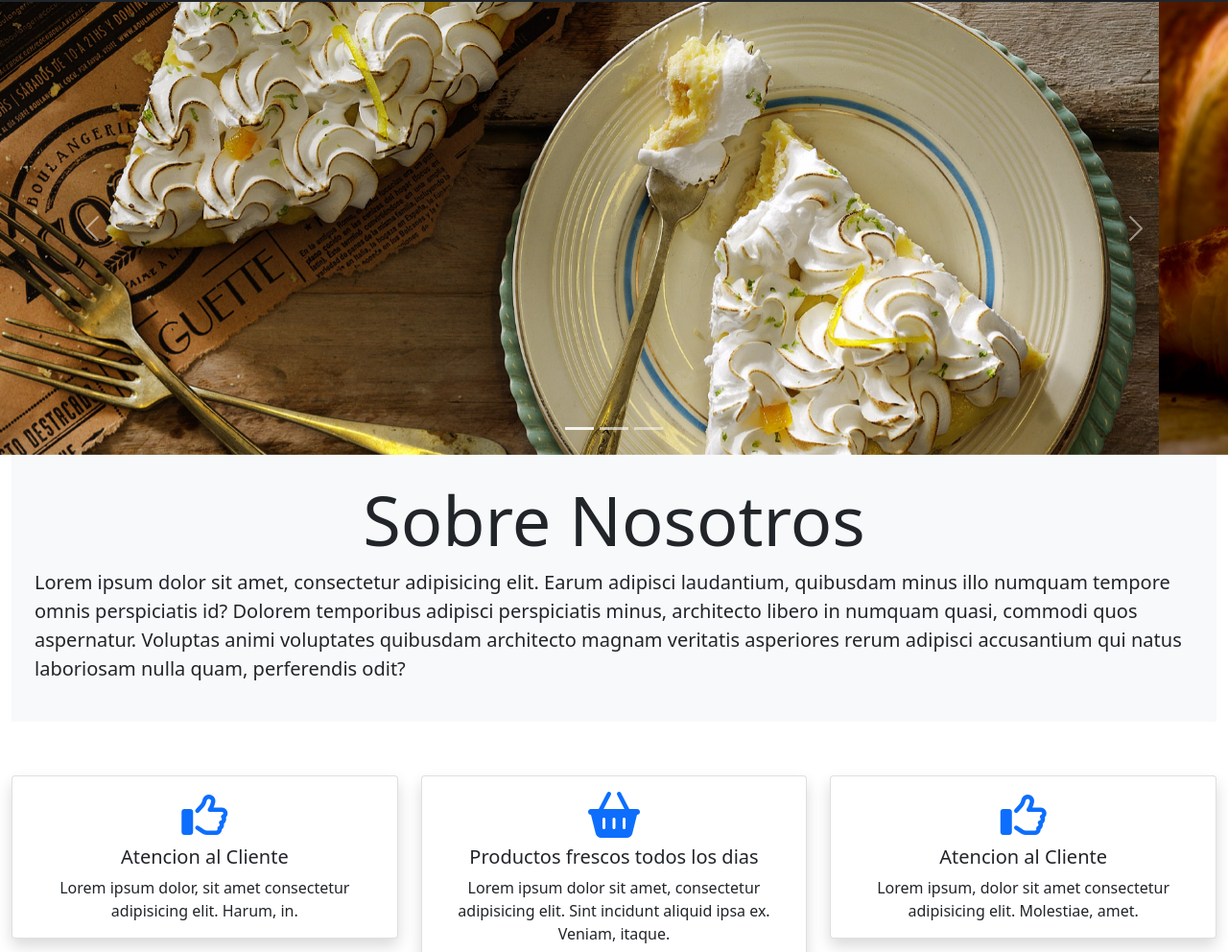
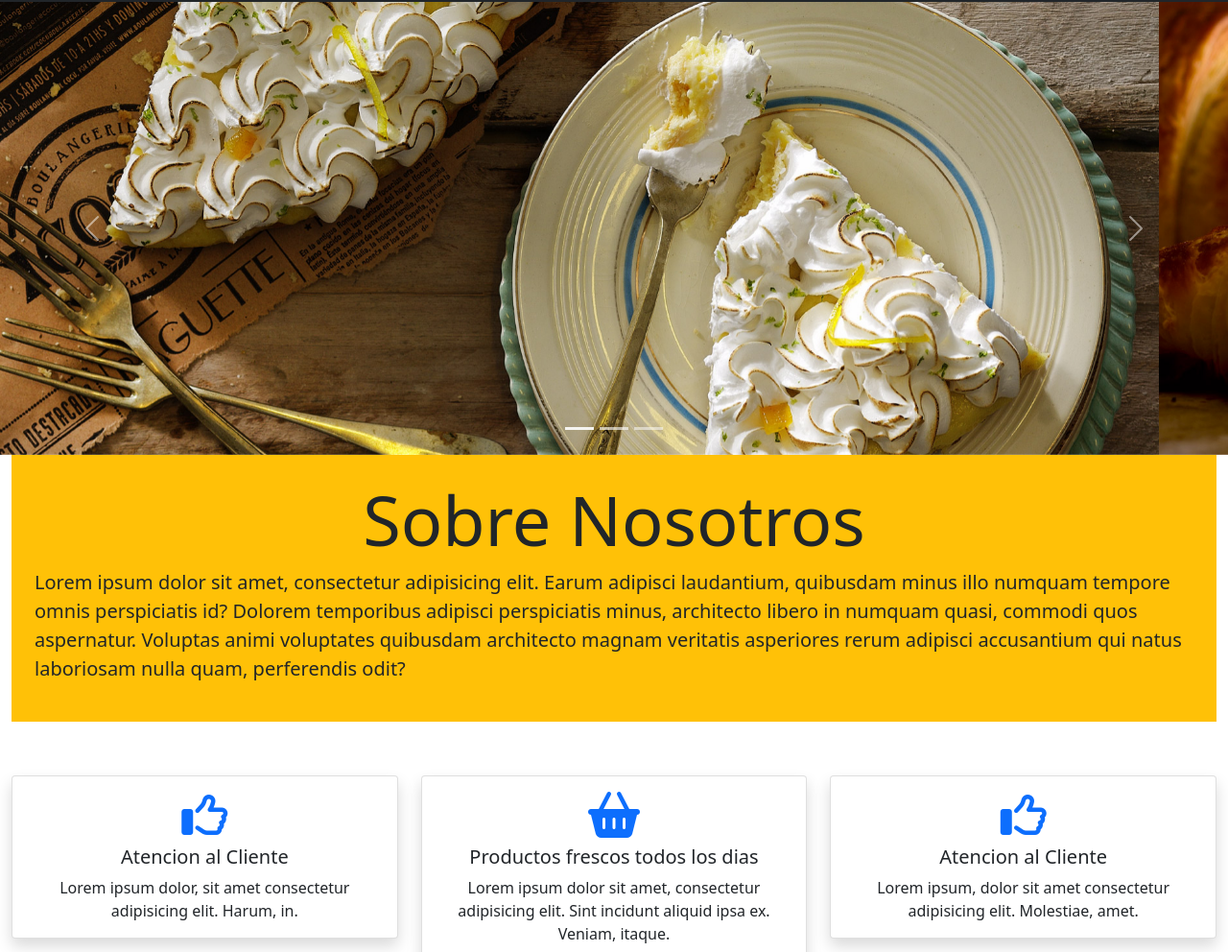
Before and after one commit to devalis03/panaderiaCocu, a plain HTML site: page index.html in a window 1280 px wide. Shown: the part 108-1100 px from the top of the page at 96% size. Drawn offline with Linux system fonts and the light colour scheme.

Commit message:
modificamos el color de fondo

```diff
--- a/index.html
+++ b/index.html
@@ -78,7 +78,7 @@
 
       <!-- Seccion Tarjetas -->
       <section class="container-fluid">
-        <article class="bg-light p-4">
+        <article class="bg-warning p-4">
           <h1 class="display-2 text-center">Sobre Nosotros</h1>
           <p class="lead">Lorem ipsum dolor sit amet, consectetur adipisicing elit. Earum adipisci laudantium, quibusdam minus illo numquam tempore omnis perspiciatis id? Dolorem temporibus adipisci perspiciatis minus, architecto libero in numquam quasi, commodi quos aspernatur. Voluptas animi voluptates quibusdam architecto magnam veritatis asperiores rerum adipisci accusantium qui natus laboriosam nulla quam, perferendis odit?</p>
         </article>
```
